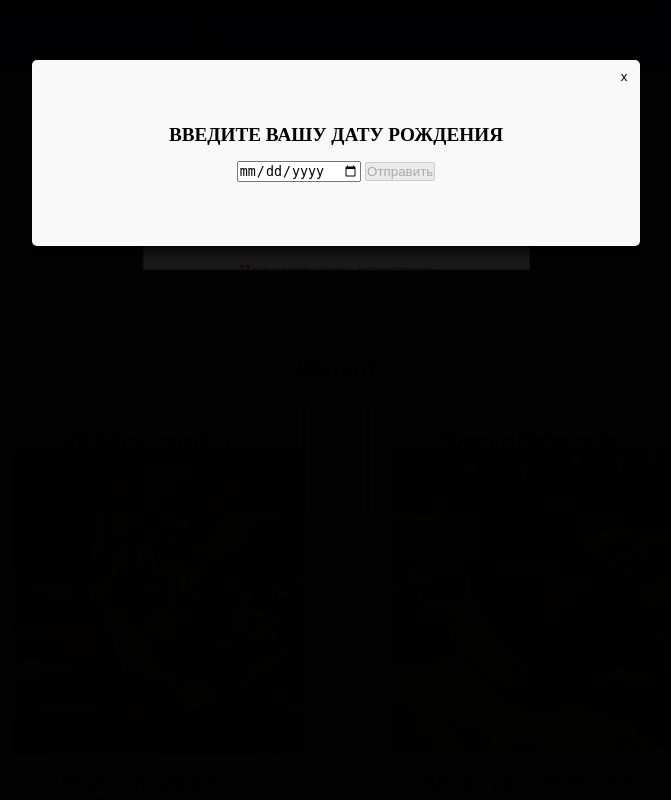
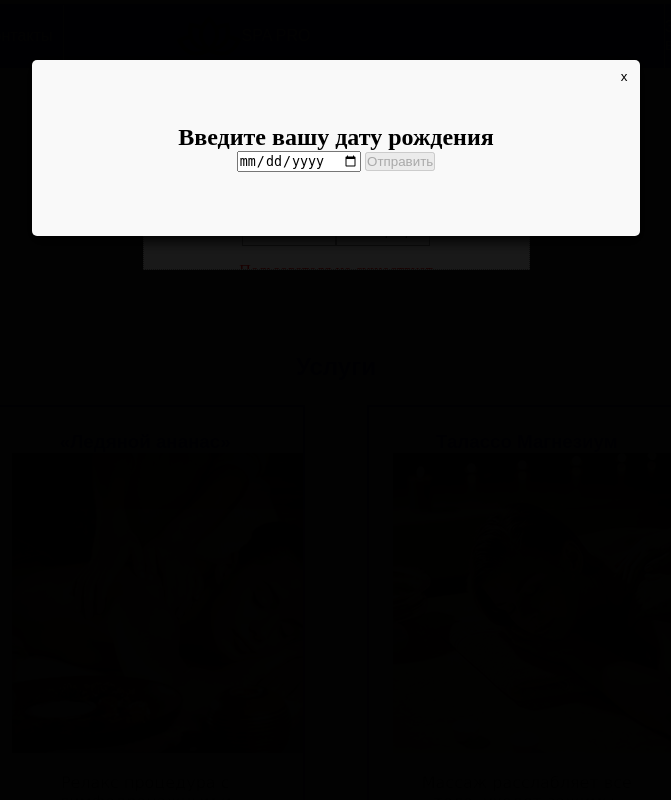
Before and after one commit to ArlanScream/module14, a PHP site: page / in a window 1280 px wide. Shown: the whole page, without its empty margins (304-975 px from the left). Run offline with PHP 8.4, Linux system fonts and the light colour scheme; the visitor is signed in with stand-in values (Sample User, id 1).

Commit message:
Update birthday.php

```diff
--- a/pages/birthday.php
+++ b/pages/birthday.php
@@ -1,7 +1,7 @@
 <section id='birthdaySection' class='modal'>
     <div class="birthdaySendWindow">
         <button class='modal__closeBtn' id='birthday__closeBtn'>x</button>
-        <h1 class="birthdaySendWindow__title">Введите вашу дату рождения</h1>
+        <h1 class="birthday__title">Введите вашу дату рождения</h1>
         <form method='POST' class='birthday__body'>
             <input type="date" name='birthday' name class='birthday__birthdayInput'>
             <input type="submit" class='birthday__sendBtn' disabled value="Отправить">
```
